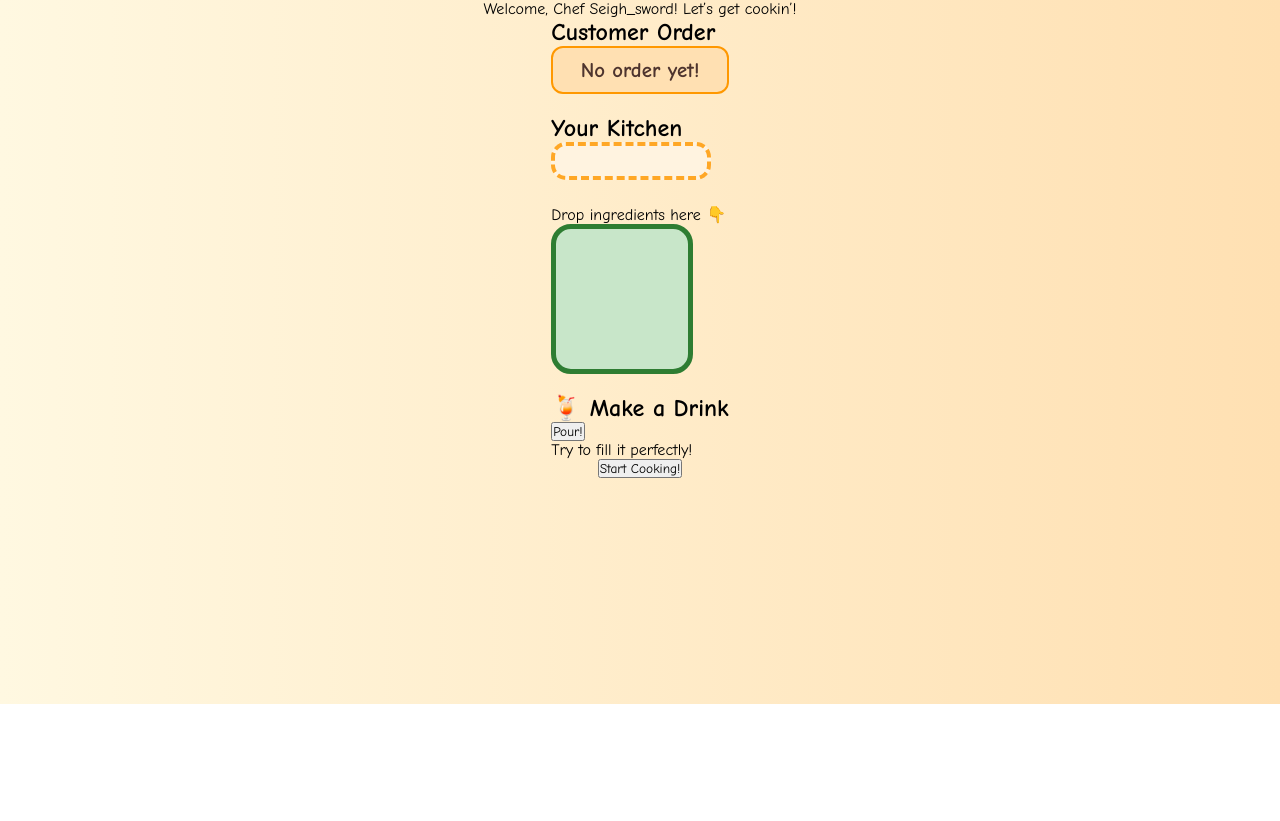
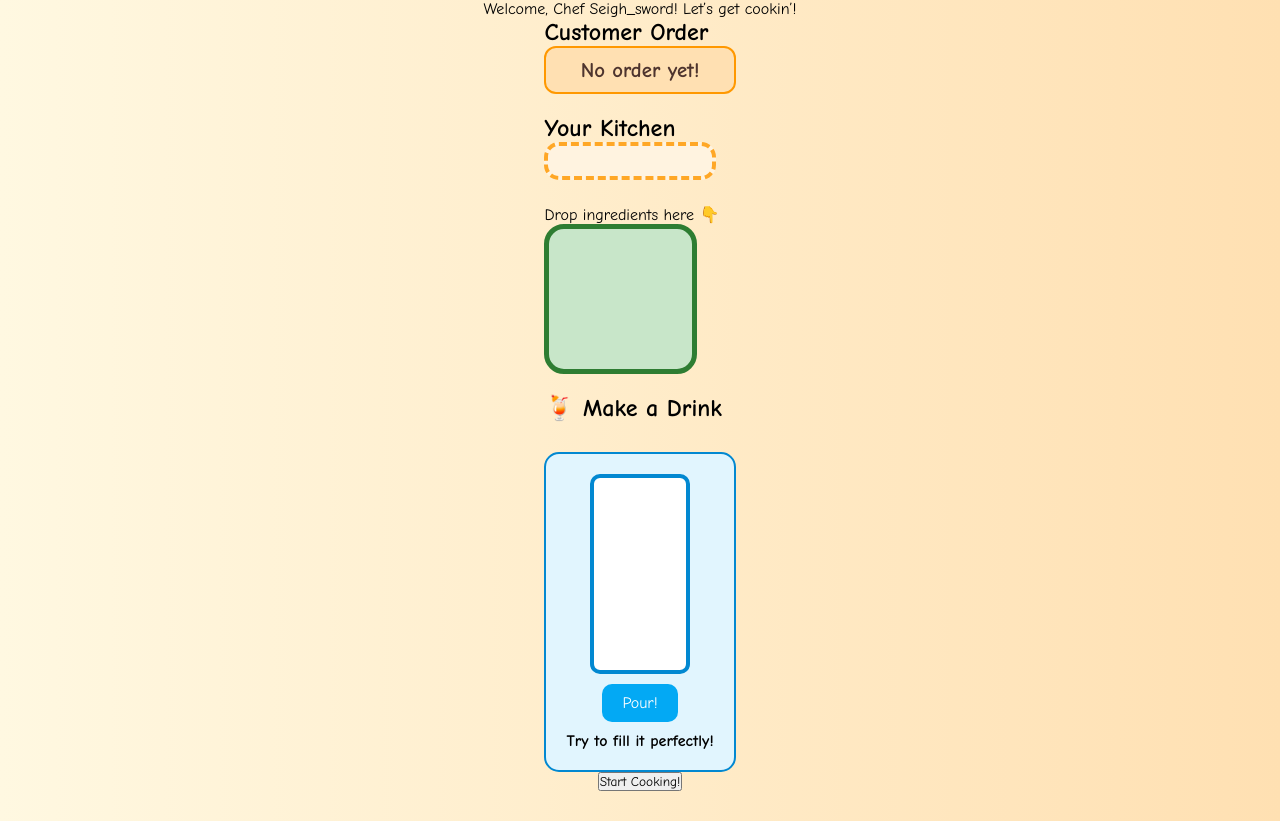
Before and after one commit to Seigh-sword/Rush-Cook, a plain HTML site: page index.html in a window 1280 px wide. Shown: the part 96-917 px from the top of the page. Before the commit the page ends 800 px from the top, so only its background shows below. Drawn offline with Linux system fonts and the light colour scheme.

Commit message:
Update style.css

```diff
--- a/style.css
+++ b/style.css
@@ -88,3 +88,53 @@ h1 {
   border-radius: 12px;
   border: 2px solid #ff9800;
 }
+/* 🧃 Drink Station Style */
+#drink-station {
+  display: flex;
+  flex-direction: column;
+  align-items: center;
+  margin-top: 30px;
+  background: #e1f5fe;
+  padding: 20px;
+  border-radius: 15px;
+  border: 2px solid #0288d1;
+}
+
+#drink-glass {
+  width: 100px;
+  height: 200px;
+  border: 4px solid #0288d1;
+  border-radius: 10px;
+  overflow: hidden;
+  background: #ffffff;
+  position: relative;
+  margin-bottom: 10px;
+}
+
+#fill-level {
+  position: absolute;
+  bottom: 0;
+  width: 100%;
+  height: 0%;
+  background: #4fc3f7;
+  transition: height 0.3s ease;
+}
+
+#pour-btn {
+  padding: 10px 20px;
+  font-size: 1rem;
+  background-color: #03a9f4;
+  color: white;
+  border: none;
+  border-radius: 10px;
+  cursor: pointer;
+}
+
+#pour-btn:hover {
+  background-color: #0288d1;
+}
+
+#drink-status {
+  font-weight: bold;
+  margin-top: 10px;
+}
```
